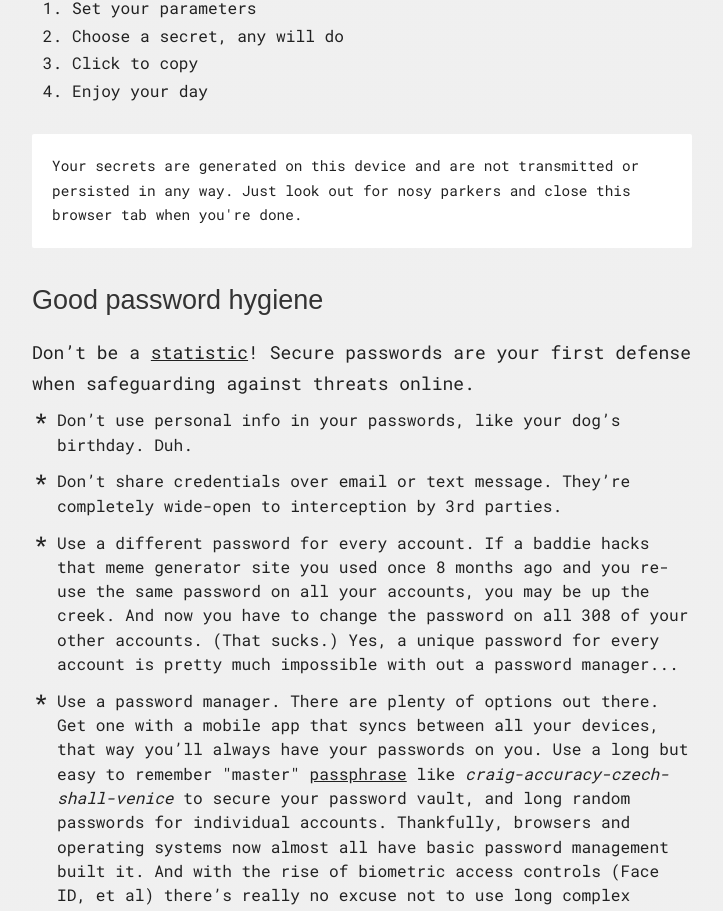
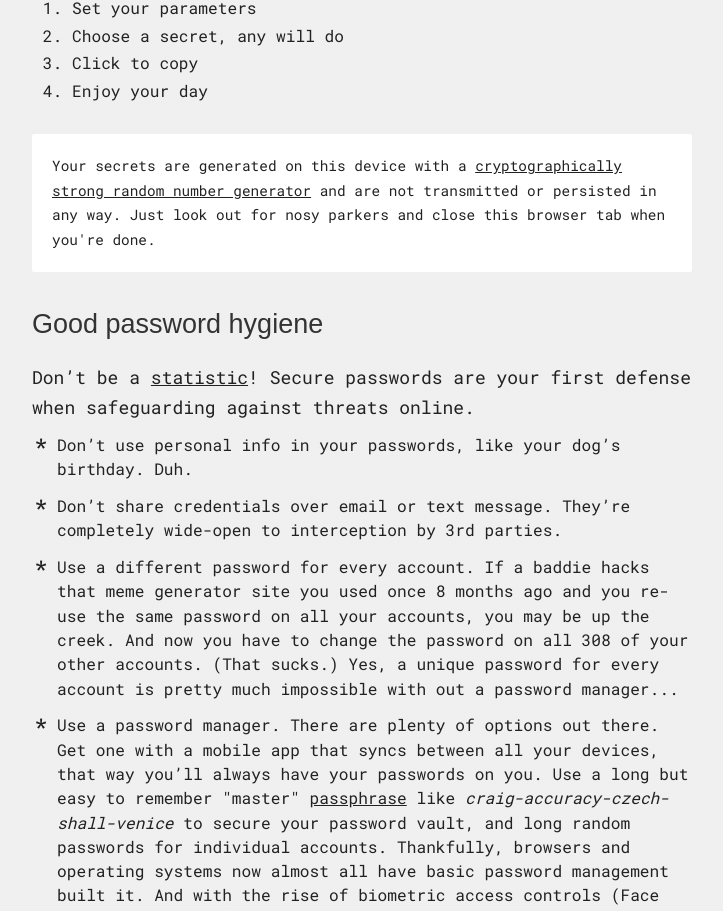
Before and after one commit to murbar/password-generator, a React (Create React App) app: page / in a window 1280 px wide. Shown: the part 1119-2030 px from the top of the page, without its empty margins (278-1001 px from the left). Built offline with nearby package versions, Linux system fonts and the light colour scheme; a web font is replaced by a local one.

Commit message:
Add link

```diff
--- a/src/components/Disclaimer.js
+++ b/src/components/Disclaimer.js
@@ -12,8 +12,15 @@ const Styles = styled.p`
 export default function Disclaimer() {
   return (
     <Styles>
-      Your secrets are generated on this device and are not transmitted or persisted in any way.
-      Just look out for nosy parkers and close this browser tab when you're done.
+      Your secrets are generated on this device with a{' '}
+      <a
+        href="https://developer.mozilla.org/en-US/docs/Web/API/Crypto/getRandomValues"
+        title="getRandomValues docs on Mozilla.org"
+      >
+        cryptographically strong random number generator
+      </a>{' '}
+      and are not transmitted or persisted in any way. Just look out for nosy parkers and
+      close this browser tab when you're done.
     </Styles>
   );
 }
```
